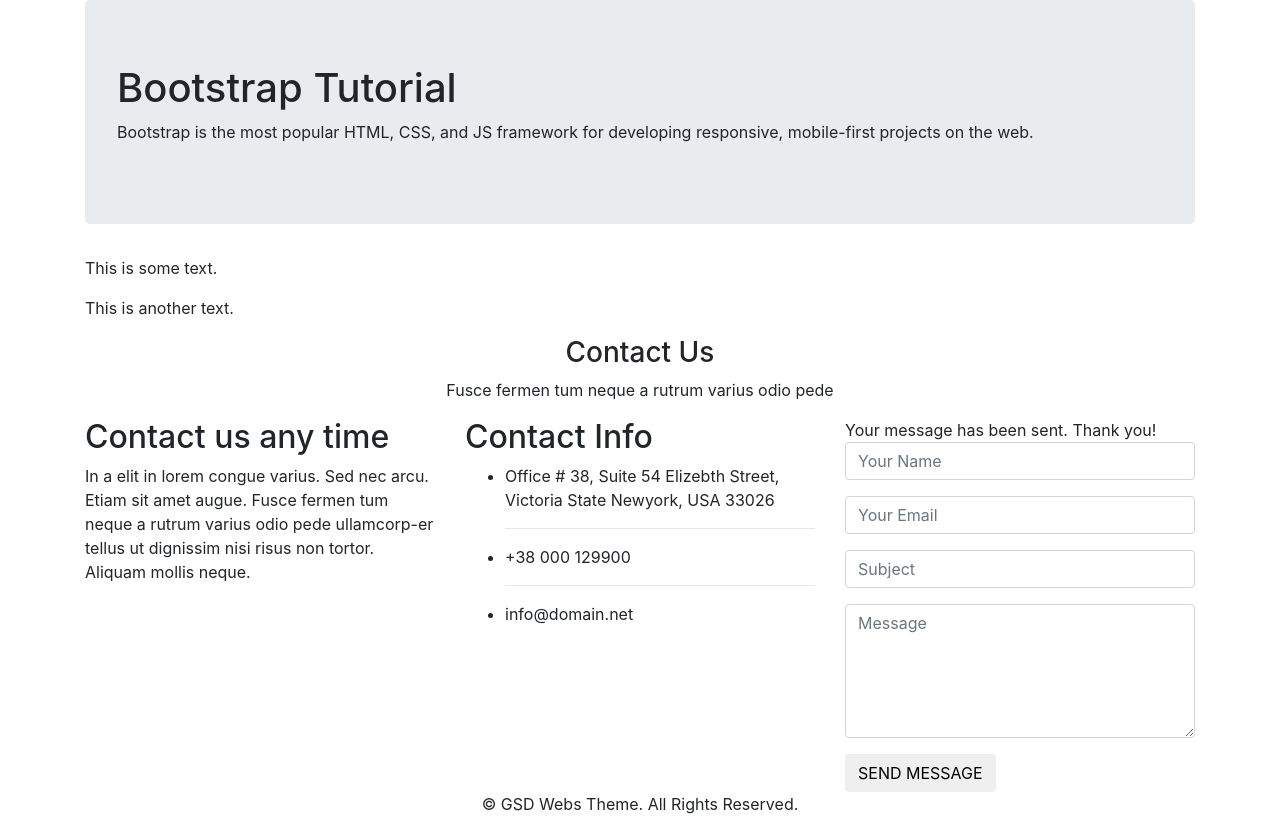
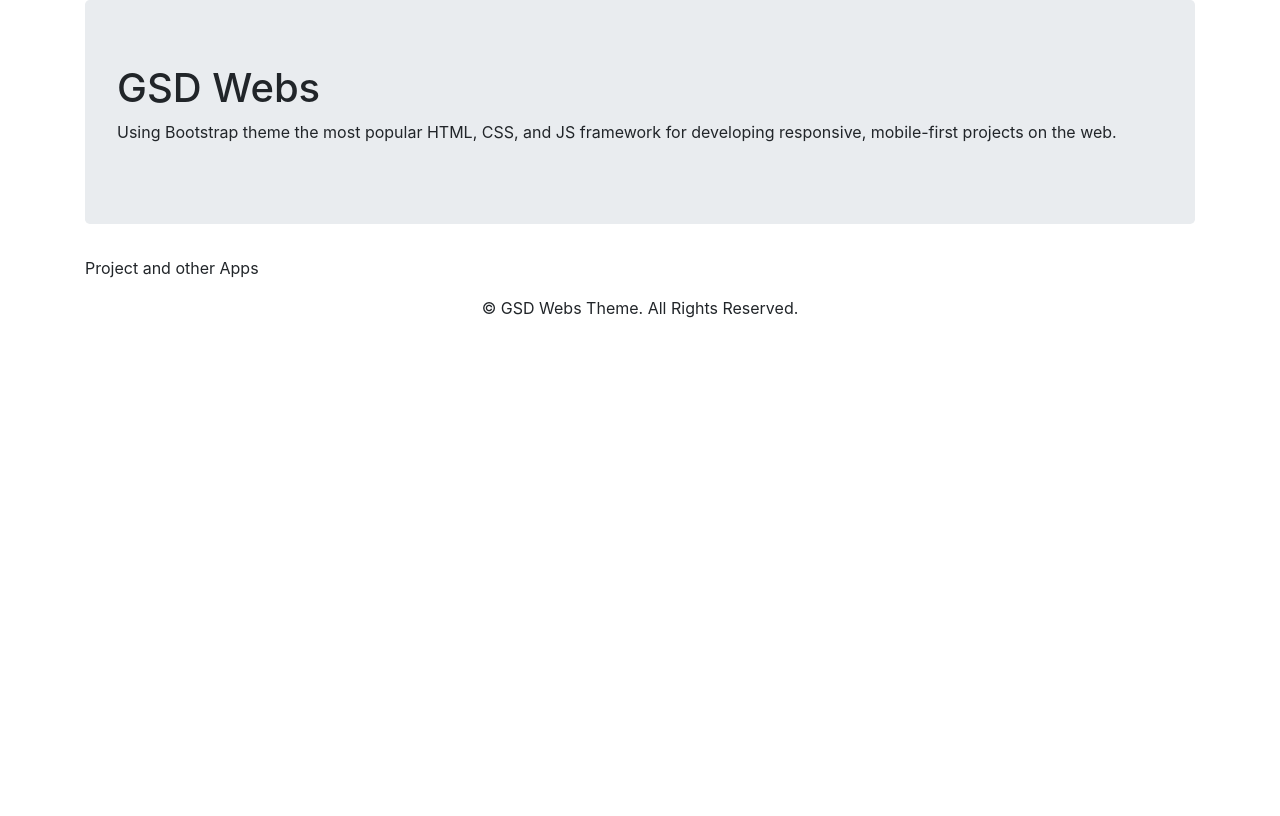
Before and after one commit to ghanshyamdhiman/gsdjango, a Django app: page / in a window 1280 px wide. Shown: the part 56-872 px from the top of the page. After the commit the page ends 374 px from the top, so only its background shows below. Run offline with Django 3.2, Linux system fonts and the light colour scheme; some libraries are stand-ins or nearby versions.

Commit message:
Update index.html

```diff
--- a/gsdjango/gsdjango/templates/index.html
+++ b/gsdjango/gsdjango/templates/index.html
@@ -11,8 +11,7 @@
     <title>GSD Webs Django Python</title>
   </head>
   <body>
-    <header id="header">
-    <div class="navbar navbar-default navbar-static-top" role="navigation">
+      <div class="navbar navbar-default navbar-static-top" role="navigation">
     <div class="container">
 
         <div class="navbar-header">
@@ -41,72 +40,16 @@
 
     </div>
 </div>
-  </header>
-  <!--/header-->
+
 <div class="container">
   <div class="jumbotron">
-    <h1>Bootstrap Tutorial</h1>
-    <p>Bootstrap is the most popular HTML, CSS, and JS framework for developing
+    <h1>GSD Webs</h1>
+    <p>Using Bootstrap theme the most popular HTML, CSS, and JS framework for developing
     responsive, mobile-first projects on the web.</p>
   </div>
-  <p>This is some text.</p>
-  <p>This is another text.</p>
-</div>
+  <p>Project and other Apps</p>
+  </div>
 
-  <footer>
-    <div id="contact">
-      <div class="container">
-        <div class="text-center">
-          <h3>Contact Us</h3>
-          <p>Fusce fermen tum neque a rutrum varius odio pede</p>
-        </div>
-      </div>
-      <div class="container">
-        <div class="row">
-          <div class="col-md-4 wow fadeInUp" data-wow-offset="0" data-wow-delay="0.2s">
-            <h2>Contact us any time</h2>
-            <p>In a elit in lorem congue varius. Sed nec arcu. Etiam sit amet augue. Fusce fermen tum neque a rutrum varius odio pede ullamcorp-er tellus ut dignissim nisi risus non tortor. Aliquam mollis neque.</p>
-          </div>
-
-          <div class="col-md-4 wow fadeInUp" data-wow-offset="0" data-wow-delay="0.4s">
-            <h2>Contact Info</h2>
-            <ul>
-              <li><i class="fa fa-home fa-2x"></i> Office # 38, Suite 54 Elizebth Street, Victoria State Newyork, USA 33026</li>
-              <hr>
-              <li><i class="fa fa-phone fa-2x"></i> +38 000 129900</li>
-              <hr>
-              <li><i class="fa fa-envelope fa-2x"></i> info@domain.net</li>
-            </ul>
-          </div>
-
-          <div class="col-md-4 wow fadeInUp" data-wow-offset="0" data-wow-delay="0.6s">
-            <div id="sendmessage">Your message has been sent. Thank you!</div>
-            <div id="errormessage"></div>
-            <form action="" method="post" role="form" class="contactForm">
-              <div class="form-group">
-                <input type="text" name="name" class="form-control" id="name" placeholder="Your Name" data-rule="minlen:4" data-msg="Please enter at least 4 chars" />
-                <div class="validation"></div>
-              </div>
-              <div class="form-group">
-                <input type="email" class="form-control" name="email" id="email" placeholder="Your Email" data-rule="email" data-msg="Please enter a valid email" />
-                <div class="validation"></div>
-              </div>
-              <div class="form-group">
-                <input type="text" class="form-control" name="subject" id="subject" placeholder="Subject" data-rule="minlen:4" data-msg="Please enter at least 8 chars of subject" />
-                <div class="validation"></div>
-              </div>
-              <div class="form-group">
-                <textarea class="form-control" name="message" rows="5" data-rule="required" data-msg="Please write something for us" placeholder="Message"></textarea>
-                <div class="validation"></div>
-              </div>
-
-              <button type="submit" class="btn btn-theme pull-left">SEND MESSAGE</button>
-            </form>
-          </div>
-        </div>
-      </div>
-    </div>
-    <!--/#contact-->
 
      <div class="text-center">
       <div class="copyright">
```
